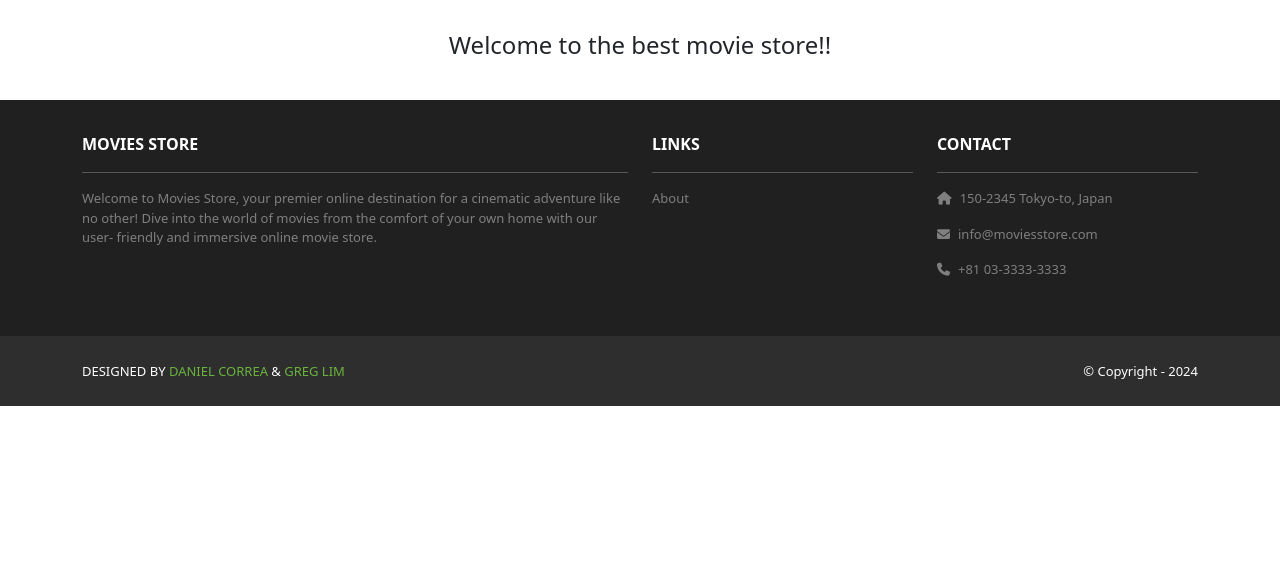
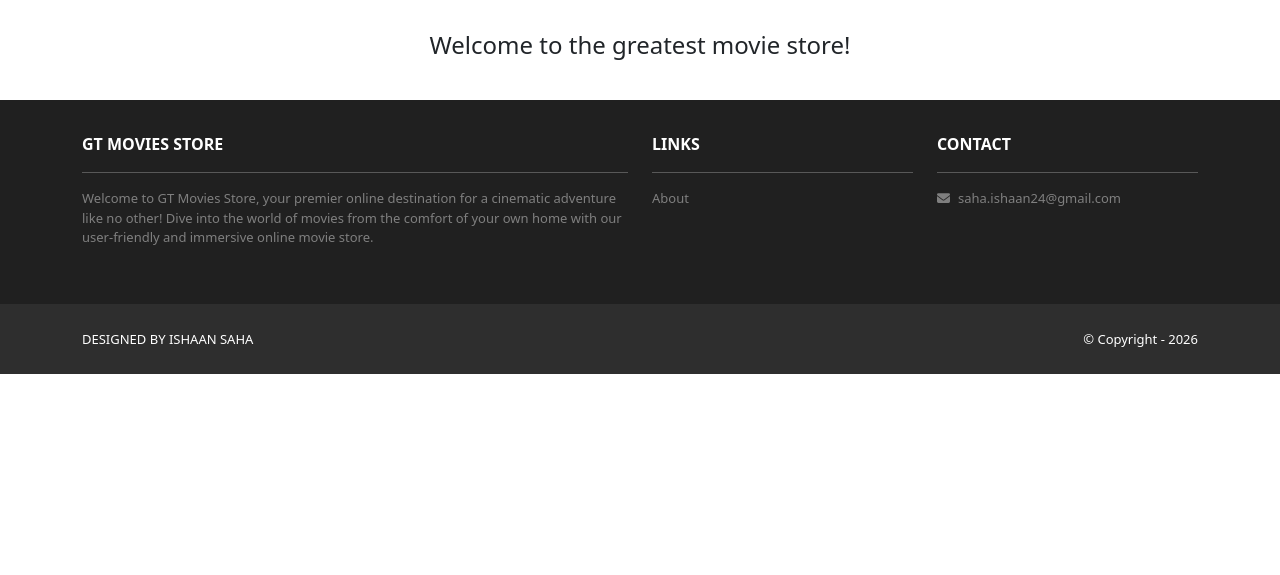
Before and after one commit to CodeNecromanc3r/moviesstore, a Django app: page / in a window 1280 px wide. Shown: the part 225-800 px from the top of the page. Run offline with Django 5.2, Linux system fonts and the light colour scheme; some libraries are stand-ins or nearby versions.

Commit message:
final version

```diff
--- a/home/templates/home/about.html
+++ b/home/templates/home/about.html
@@ -7,7 +7,7 @@
 <div class="col-md-6 mx-auto mb-3">
 <h2>About</h2>
 <hr />
-<p>At Movies Store, we offer a vast digital library
+<p>At GT Movies Store, we offer a vast digital library
 that spans across genres, ensuring there's
 something for every movie lover. Browse our
 extensive collection of films, including the
--- a/home/templates/home/index.html
+++ b/home/templates/home/index.html
@@ -1,7 +1,7 @@
 {% extends 'base.html' %}
 {% block content %}
 <header class="masthead bg-index text-white text-center py-4">
-  <h2>Movies Store</h2>
+  <h2>GT Movies Store</h2>
   <div class="container d-flex align-items-center flex-column pt-2">
     <p>Your Ticket to Unlimited Entertainment!</p>
   </div>
@@ -10,7 +10,7 @@
   <div class="container">
     <div class="row mt-3">
       <div class="col mx-auto text-center mb-3">
-        <h4>Welcome to the best movie store!!</h4>
+        <h4>Welcome to the greatest movie store!</h4>
       </div>
     </div>
   </div>
--- a/moviesstore/templates/base.html
+++ b/moviesstore/templates/base.html
@@ -53,10 +53,10 @@
     <div class="container">
       <div class="row mt-3 text-white">
         <div class="col-md-6 col-lg-6 col-xl-6 mx-auto mb-4">
-          <b>MOVIES STORE</b>
+          <b>GT MOVIES STORE</b>
           <hr />
-          <p>Welcome to Movies Store, your premier online destination for a cinematic adventure like no other! Dive into
-            the world of movies from the comfort of your own home with our user- friendly and immersive online movie
+          <p>Welcome to GT Movies Store, your premier online destination for a cinematic adventure like no other! Dive into
+            the world of movies from the comfort of your own home with our user-friendly and immersive online movie
             store.</p>
         </div>
         <div class="col-md-3 col-lg-3 col-xl-3 mx-auto mb-4">
@@ -67,9 +67,7 @@
         <div class="col-md-3 col-lg-3 col-xl-3 mx-auto mb-4">
           <b>CONTACT</b>
           <hr />
-          <p><i class="fas fa-home me-2"></i>150-2345 Tokyo-to, Japan</p>
-          <p><i class="fas fa-envelope me-2"></i>info@moviesstore.com</p>
-          <p><i class="fas fa-phone me-2"></i>+81 03-3333-3333</p>
+          <p><i class="fas fa-envelope me-2"></i>saha.ishaan24@gmail.com</p>
         </div>
       </div>
     </div>
@@ -77,12 +75,10 @@
   <section class="p-3 ms-footer-bottom bg-dark">
     <div class="container d-flex justify-content-between">
       <div class="me-5 text-white">
-        <span>DESIGNED BY <a href="https://www.x.com/danielgarax" target="_blank">DANIEL CORREA</a> &
-          <a href="https://www.x.com/greglim81" target="_blank">GREG LIM</a>
-        </span>
+        <span>DESIGNED BY ISHAAN SAHA</span>
         </div>
       <div class="text-white">
-        <span>© Copyright - 2024</span>
+        <span>© Copyright - 2026</span>
         </div>
       </div>
     </section>
```
Also changed, not shown: movies/views.py (+5 -2 lines).
